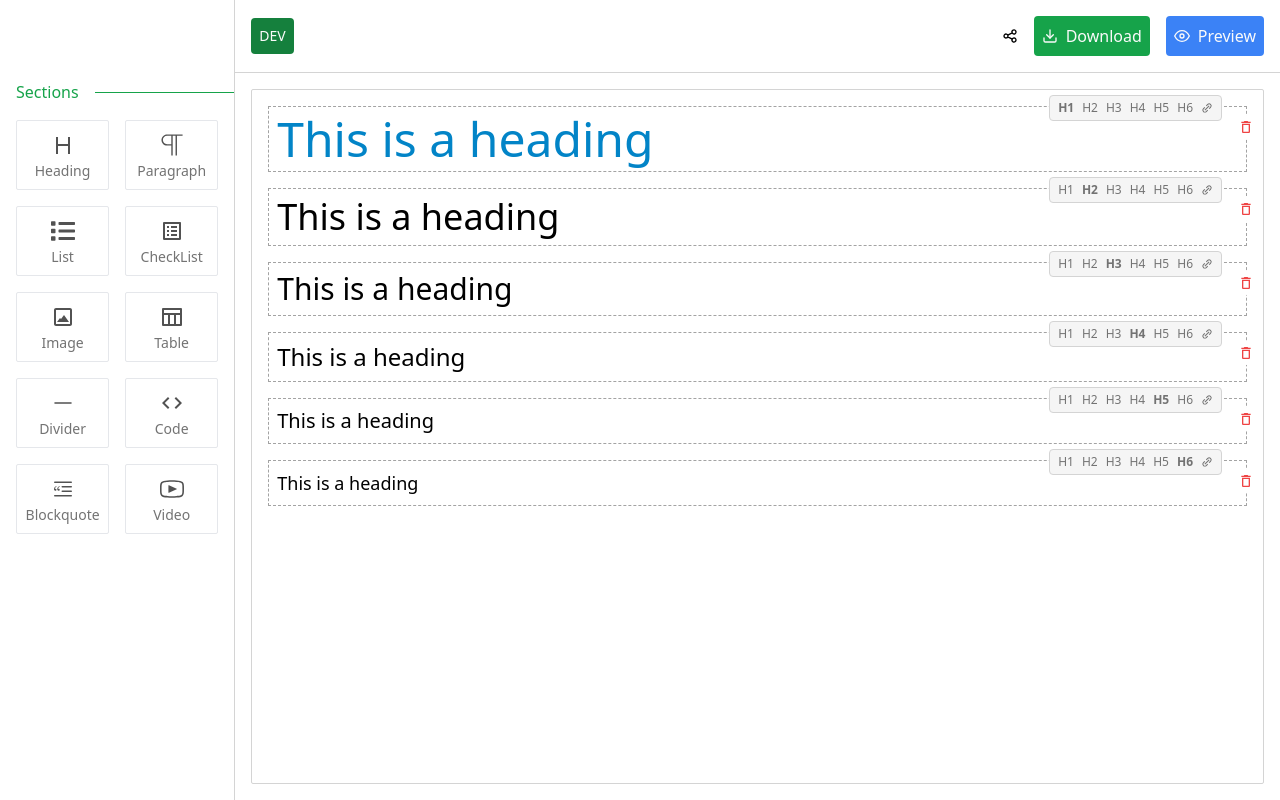
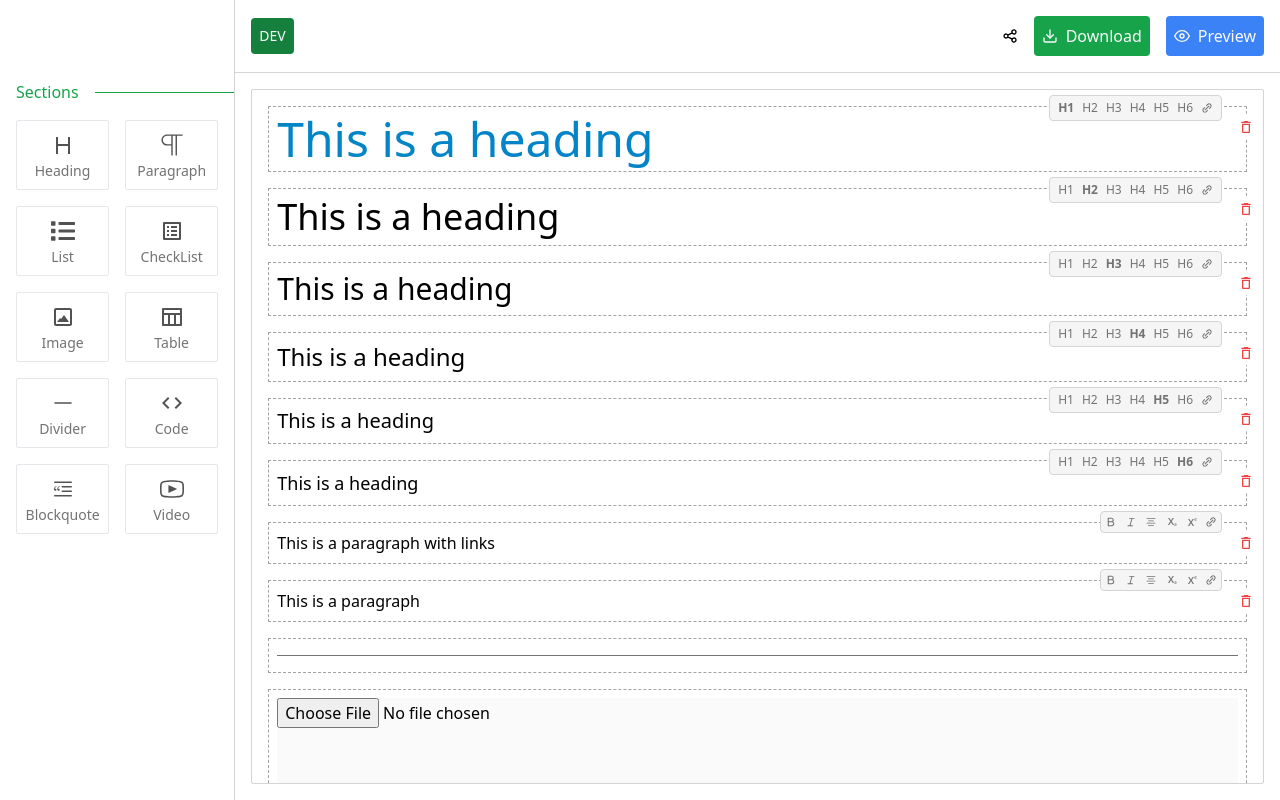
Before and after one commit to ashithvl/Readme-Generator, a React (Create React App) app: page / in a window 1280 px wide. Built offline with nearby package versions, Linux system fonts and the light colour scheme.

Commit message:
para and divider component added

```diff
--- a/src/components/WorkArea.component.jsx
+++ b/src/components/WorkArea.component.jsx
@@ -4,6 +4,9 @@ import TopBarComponent from "./TopBar.component";
 import { TYPES } from "../constants";
 import builders from "../data";
 import HeadingComponent from "./sections/Heading.component";
+import Paragraphcomponent from "./sections/Paragraph.component";
+import Dividercomponent from "./sections/Divider.component";
+import Filecomponent from "./sections/File.component";
 
 const WorkAreaComponent = () => {
   return (
@@ -13,9 +16,13 @@ const WorkAreaComponent = () => {
         {builders.map((data) => {
           if (data.type === TYPES.HEADING) {
             return <HeadingComponent attributes={data} key={data.order} />;
+          }else if(data.type === TYPES.PARAGRAPH){
+            return <Paragraphcomponent attributes={data} key={data.order} />
           }
           return null;
         })}
+          <Dividercomponent />
+          <Filecomponent />
       </div>
     </div>
   );
--- /dev/null
+++ b/src/components/sections/Divider.component.jsx
@@ -0,0 +1,11 @@
+import React from "react";
+
+const Dividercomponent = () => {
+  return (
+    <div className="relative border border-neutral-400 border-dashed px-2 py-4 mb-4 hover:border-green-400">
+      <div className="h-px bg-neutral-500 w-full"></div>
+    </div>
+  );
+};
+
+export default Dividercomponent;
--- /dev/null
+++ b/src/components/sections/File.component.jsx
@@ -0,0 +1,11 @@
+import React from "react";
+
+const Filecomponent = () => {
+  return (
+    <div className="border border-neutral-400 border-dashed p-2 mb-4 h-40">
+      <input type="file" className="bg-neutral-50 h-full w-full" />
+    </div>
+  );
+};
+
+export default Filecomponent;
--- /dev/null
+++ b/src/components/sections/Paragraph.component.jsx
@@ -0,0 +1,49 @@
+import React, { useState } from "react";
+
+import { AiOutlineBold, AiOutlineItalic } from "react-icons/ai";
+import { BsTextCenter } from "react-icons/bs";
+import { MdOutlineDelete, MdSubscript, MdSuperscript } from "react-icons/md";
+import {BiLinkAlt} from "react-icons/bi"
+
+const Paragraphcomponent = ({ attributes }) => {
+  const { content } = attributes;
+
+  const [isBold, setIsBold] = useState(false);
+  const [isItalic, setIsItalic] = useState(false);
+  const [isCentered, setIsCentered] = useState(false);
+
+  const handleBoldClick = () => {
+    setIsBold(!isBold);
+  };
+
+  const handleItalicClick = () => {
+    setIsItalic(!isItalic);
+  };
+
+  const handleTeaxtCenter = () => {
+    setIsCentered(!isCentered)
+  }
+
+  return (
+    <div className="relative border border-neutral-400 border-dashed p-2 mb-4 hover:border-green-400">
+      <div className="absolute -right-3 text-red-500 top-2 rounded-full bg-white p-1">
+        <MdOutlineDelete />
+      </div>
+      <div className="absolute right-6 text-neutral-500 border border-neutral-300 -top-3 rounded bg-neutral-100 p-1 flex items-center space-x-2 text-xs cursor-default">
+        <AiOutlineBold onClick={handleBoldClick} />
+        <AiOutlineItalic onClick={handleItalicClick} />
+        <BsTextCenter onClick={handleTeaxtCenter} />
+        <MdSubscript />
+        <MdSuperscript />
+        <BiLinkAlt />
+      </div>
+      <p
+      className={`${isBold ? 'font-bold' : 'normal'} ${isItalic ? 'italic' : 'normal'} ${isCentered ? 'text-center' : ''}`}
+      >
+        {content}
+      </p>
+    </div>
+  );
+};
+
+export default Paragraphcomponent;
```
